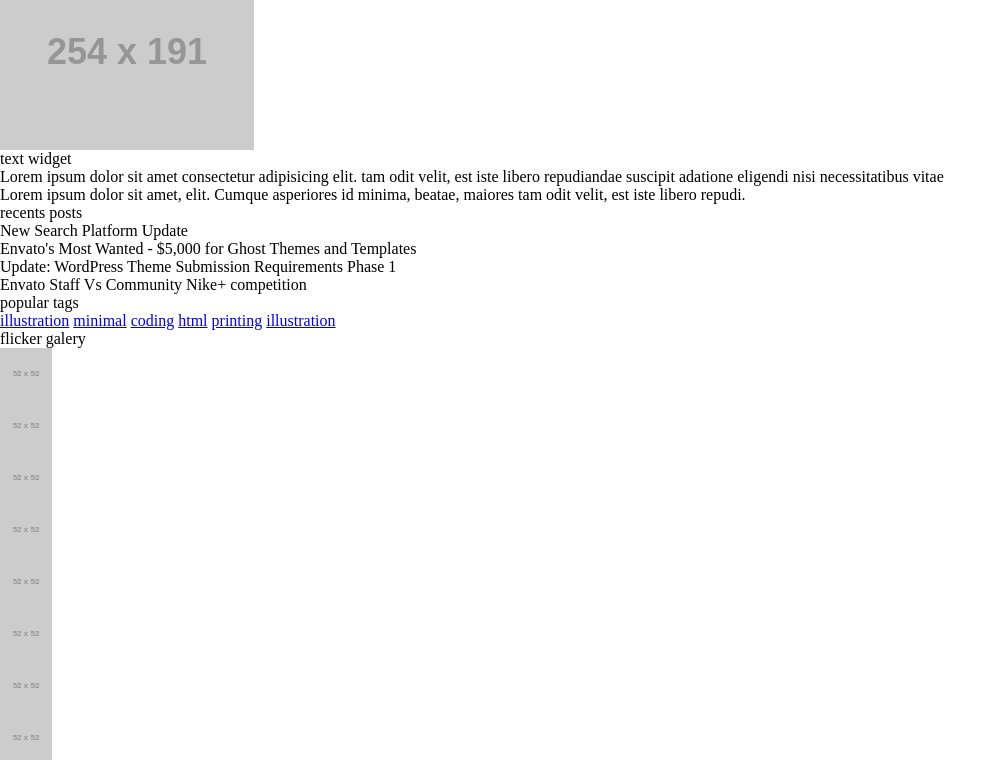
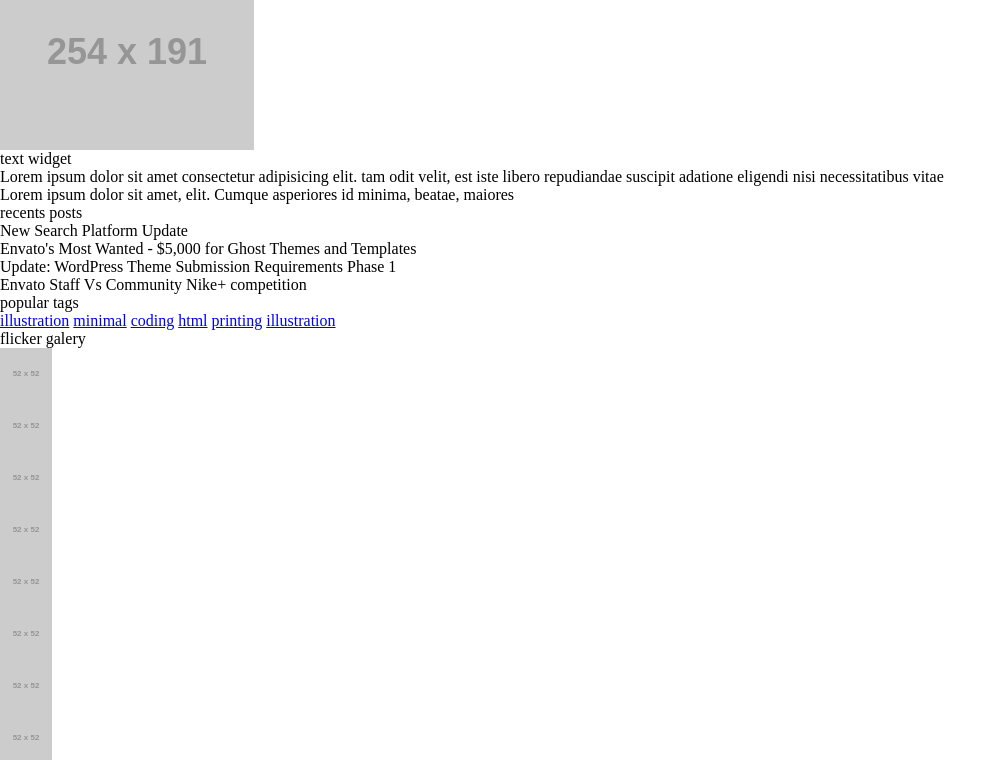
Before and after one commit to smayur/DOM-Task-1, a plain HTML site: page index.html in a window 1280 px wide. Shown: the part 3032-3792 px from the top of the page, without its empty margins (0-1007 px from the left). Drawn offline with Linux system fonts and the light colour scheme; placeholder pictures from the web are drawn by us.

Commit message:
reduce some text from widget

```diff
--- a/index.html
+++ b/index.html
@@ -145,9 +145,7 @@
           <p>Lorem ipsum dolor sit amet consectetur adipisicing elit.
             tam odit velit, est iste libero repudiandae suscipit adatione eligendi nisi necessitatibus vitae
           </p>
-          <p>Lorem ipsum dolor sit amet, elit. Cumque asperiores id minima, beatae,
-            maiores tam odit velit, est iste libero repudi.
-          </p>
+          <p>Lorem ipsum dolor sit amet, elit. Cumque asperiores id minima, beatae, maiores</p>
         </div>
         <!-- / TEXT WIDGET -->
         <!-- RECENT POSTS -->
```
